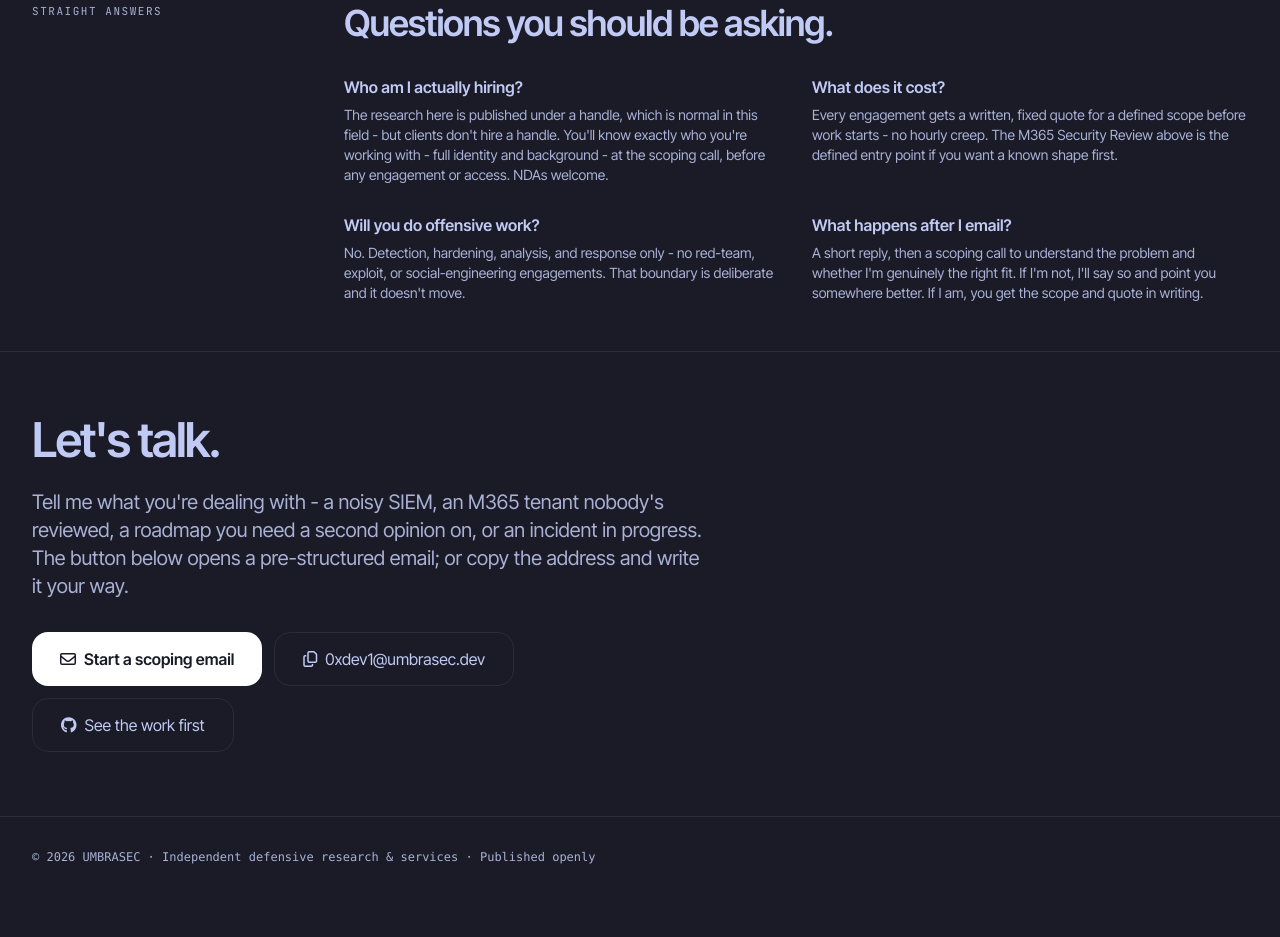
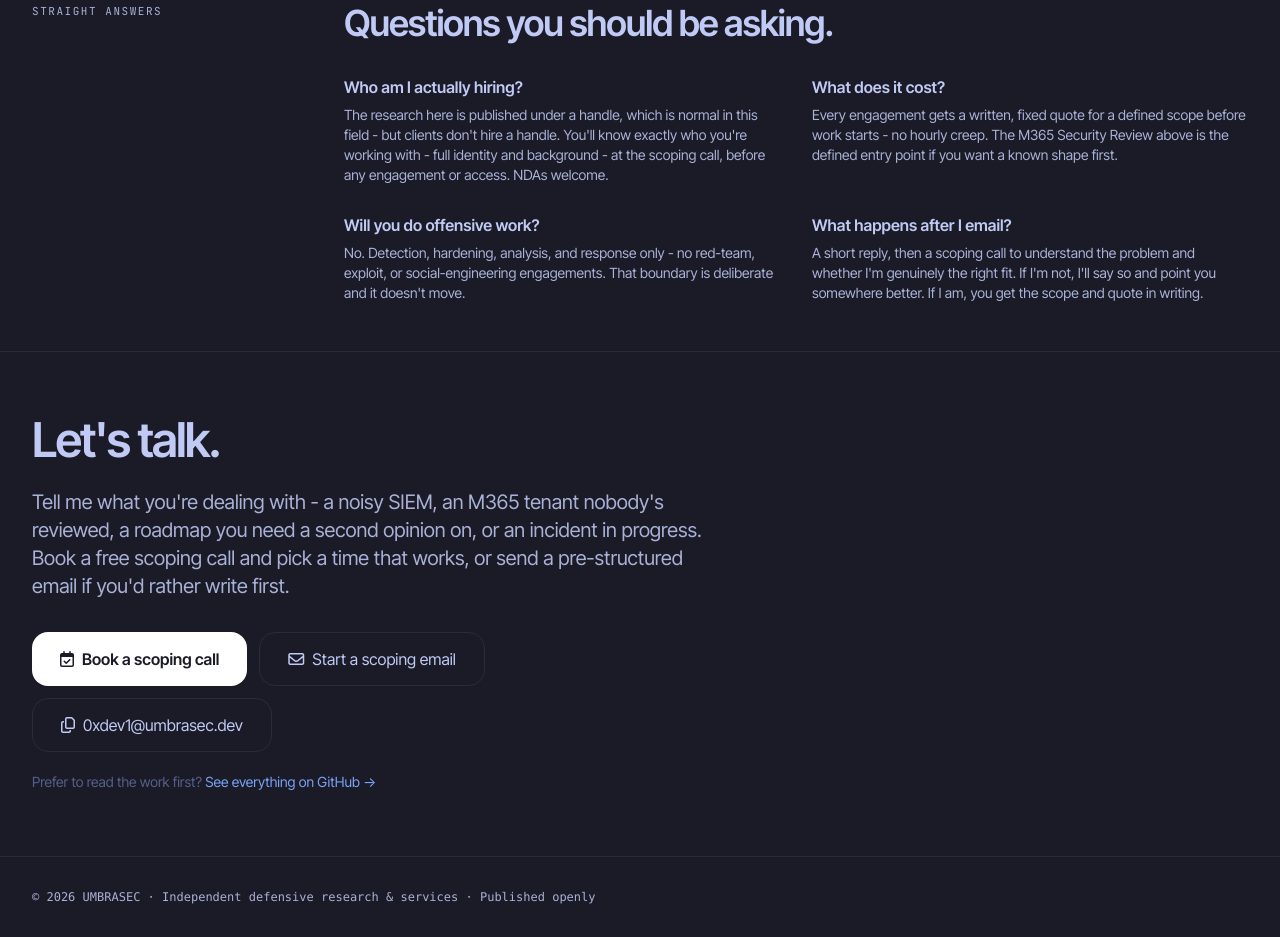
Before and after one commit to umbrasec-labs/umbrasec.dev, a plain HTML site: page services.html in a window 1280 px wide. Shown: the part 2297-3234 px from the top of the page. Before the commit the page ends 3194 px from the top, so only its background shows below. Drawn offline with nearby package versions, Linux system fonts and the light colour scheme.

Commit message:
Services: add 'Book a scoping call' as the primary contact CTA
- scheduling button in the #talk section (placeholder https://cal.com/your-handle,
  one swap point, marked with a comment) becomes the primary action; the
  pre-structured scoping email and copy-address drop to secondary
- GitHub moves to a quiet 'see the work first' text link below the buttons
- README gains a Customize section listing the swap points: scheduling URL,
  contact email, GitHub, crypto tip addresses

```diff
--- a/services.html
+++ b/services.html
@@ -266,21 +266,23 @@
     <section id="talk" class="max-w-[1280px] mx-auto px-8 py-16 border-t border-[#2a2c38]">
         <div class="max-w-2xl">
             <h2 class="text-5xl font-semibold tracking-[-0.04em] mb-6">Let's talk.</h2>
-            <p class="text-xl text-[#a9b1d6] mb-8">Tell me what you're dealing with - a noisy SIEM, an M365 tenant nobody's reviewed, a roadmap you need a second opinion on, or an incident in progress. The button below opens a pre-structured email; or copy the address and write it your way.</p>
+            <p class="text-xl text-[#a9b1d6] mb-8">Tell me what you're dealing with - a noisy SIEM, an M365 tenant nobody's reviewed, a roadmap you need a second opinion on, or an incident in progress. Book a free scoping call and pick a time that works, or send a pre-structured email if you'd rather write first.</p>
             <div class="flex flex-wrap gap-3">
+                <!-- SCHEDULING: replace https://cal.com/your-handle below with your real Cal.com or Calendly URL. It's the only place this link appears. -->
+                <a href="https://cal.com/your-handle" target="_blank" rel="noopener"
+                   class="btn-primary inline-flex items-center gap-x-2 px-7 py-3.5 rounded-2xl bg-white text-[#1a1b26] font-semibold hover:bg-[#e2e8f0] transition-all">
+                    <i class="fa-regular fa-calendar-check"></i> Book a scoping call
+                </a>
                 <a href="mailto:0xdev1@umbrasec.dev?subject=Scoping%20conversation&body=A%20rough%20outline%20helps%20me%20come%20prepared%20-%20edit%20freely%3A%0A%0AEnvironment%3A%20(M365%2FEntra%3F%20SIEM%3F%20rough%20team%20size%3F)%0AThe%20problem%3A%20(noisy%20alerts%2C%20unreviewed%20tenant%2C%20incident%2C%20roadmap%20question)%0ATimeline%3A%20(when%20do%20you%20need%20movement%3F)%0A"
-                   class="btn-primary inline-flex items-center gap-x-2 px-7 py-3.5 rounded-2xl bg-white text-[#1a1b26] font-semibold hover:bg-[#e2e8f0] transition-all">
+                   class="btn-ghost inline-flex items-center gap-x-2 px-7 py-3.5 rounded-2xl border border-[#2a2c38] hover:bg-[#16161e] transition-all">
                     <i class="fa-regular fa-envelope"></i> Start a scoping email
                 </a>
                 <button type="button" data-copy="0xdev1@umbrasec.dev"
                    class="copy-email btn-ghost inline-flex items-center gap-x-2 px-7 py-3.5 rounded-2xl border border-[#2a2c38] hover:bg-[#16161e] transition-all" title="Click to copy email">
                     <i class="fa-regular fa-copy"></i> <span class="dc-addr">0xdev1@umbrasec.dev</span>
                 </button>
-                <a href="https://codeberg.org/0xdev1/umbrasec" target="_blank" rel="noopener"
-                   class="btn-ghost inline-flex items-center gap-x-2 px-7 py-3.5 rounded-2xl border border-[#2a2c38] hover:bg-[#16161e] transition-all">
-                    <i class="fa-brands fa-github"></i> See the work first
-                </a>
             </div>
+            <p class="mt-5 text-sm text-[#565f89]">Prefer to read the work first? <a href="https://codeberg.org/0xdev1/umbrasec" target="_blank" rel="noopener" class="text-[#7aa2f7] hover:text-[#7dcfff]">See everything on GitHub →</a></p>
         </div>
     </section>
 
```
Also changed, not shown: README.md.
